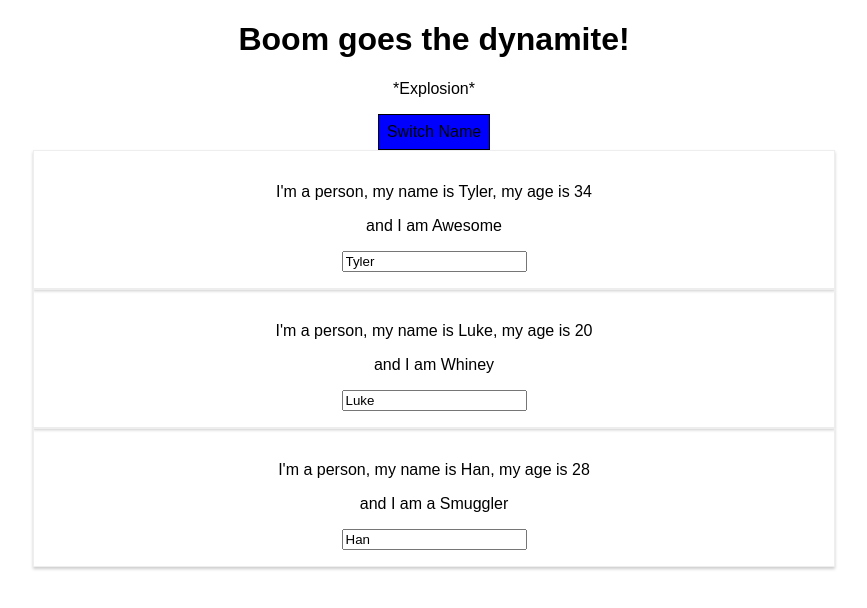
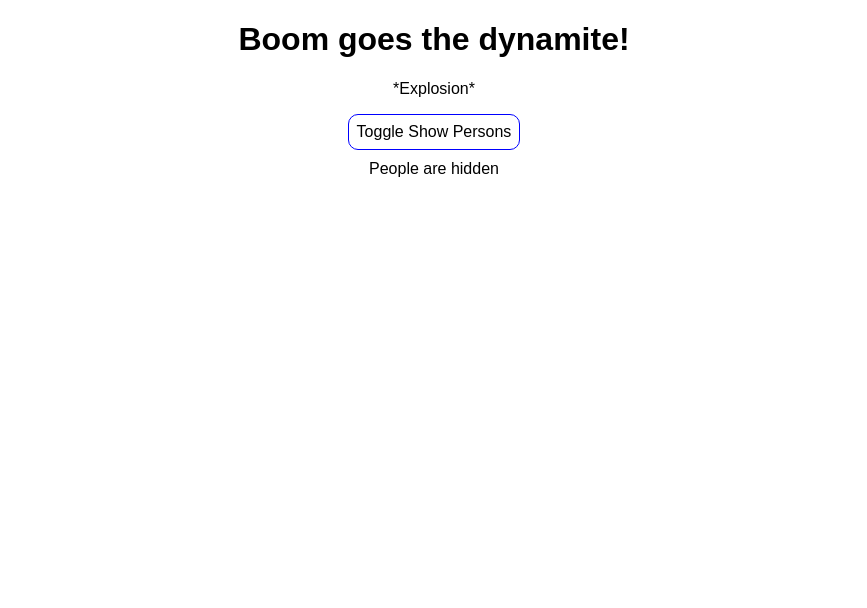
Before and after one commit to lundb1tr/react-training, a React (Create React App) app: page / in a window 1280 px wide. Shown: the top 608 px of the page, without its empty margins (206-1073 px from the left). Built offline with nearby package versions, Linux system fonts and the light colour scheme.

Commit message:
conditionally render content

```diff
--- a/src/App.js
+++ b/src/App.js
@@ -10,6 +10,7 @@ const App = () => {
       { name: 'Han', age: 28, description: 'a Smuggler' },
     ],
   });
+  const [showPersons, setShowPersons] = useState(false);
 
   const switchNameHandler = ({ newName }) => {
     setState({
@@ -31,24 +32,29 @@ const App = () => {
     });
   };
 
+  const togglePersonsHandler = () => {
+    setShowPersons(!showPersons);
+  };
+
   const style = {
-    backgroundColor: 'blue',
+    buttonStyle: {
+      backgroundColor: 'white',
       font: 'inherit',
-    border: '1px solid black',
+      border: '1px solid blue',
+      borderRadius: '10px',
       padding: '8px',
       cursor: 'pointer',
+    },
+    infoStyle: {
+      margin: '10px 0',
+    },
   };
 
-  return (
-    <div className="App">
-      <h1>Boom goes the dynamite!</h1>
-      <p>*Explosion*</p>
-      <button
-        style={style}
-        onClick={() => switchNameHandler({ newName: 'T-Dogg' })}
-      >
-        Switch Name
-      </button>
+  let persons = null;
+
+  if (showPersons) {
+    persons = (
+      <div>
         <Person name={state.persons[0].name} age={state.persons[0].age}>
           {state.persons[0].description}
         </Person>
@@ -65,6 +71,20 @@ const App = () => {
         </Person>
       </div>
     );
+  } else {
+    persons = <div style={style.infoStyle}>People are hidden</div>;
+  }
+
+  return (
+    <div className="App">
+      <h1>Boom goes the dynamite!</h1>
+      <p>*Explosion*</p>
+      <button style={style.buttonStyle} onClick={togglePersonsHandler}>
+        Toggle Show Persons
+      </button>
+      {persons}
+    </div>
+  );
 };
 
 export default App;
--- a/src/Person/Person.css
+++ b/src/Person/Person.css
@@ -5,4 +5,6 @@
   box-shadow: 0 2px 3px #ccc;
   padding: 16px;
   text-align: center;
+  border-radius: 20px;
+  margin-top: 15px;
 }
```
Lines whose indentation alone changed are shown as unchanged.
